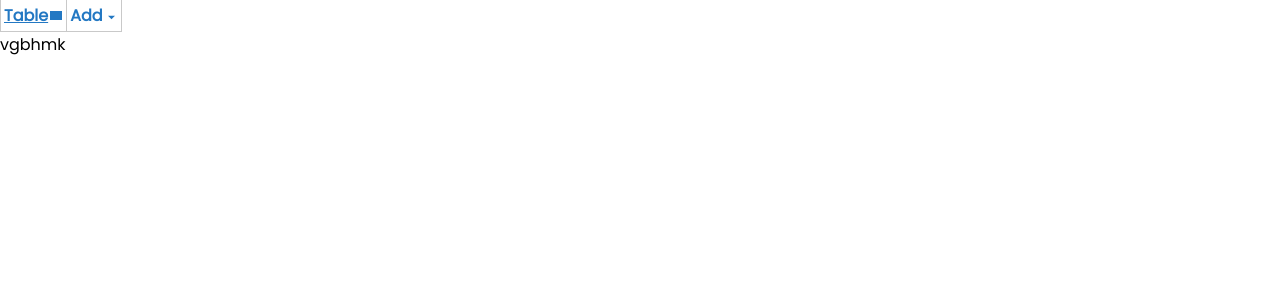
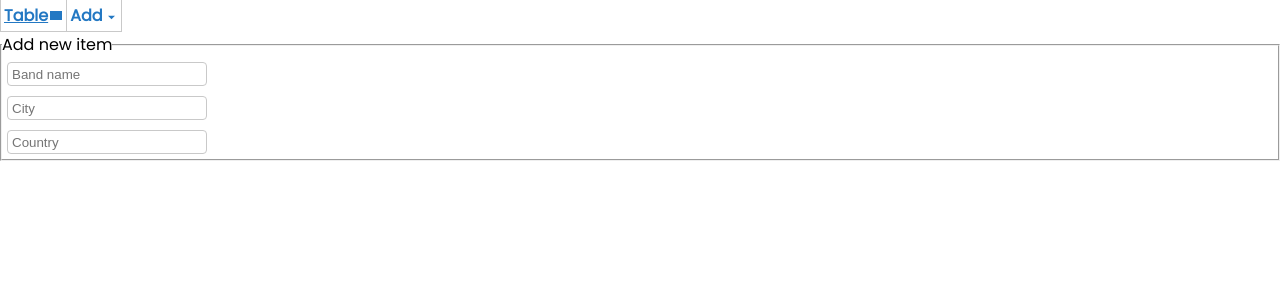
Before and after one commit to YauheniMel/Table, a React (Create React App) app in the folder table/: page /add in a window 1280 px wide. Shown: the top 300 px of the page. Built offline with nearby package versions, Linux system fonts and the light colour scheme; grey boxes are pictures that could not be loaded.

Commit message:
feat: create input text component

```diff
--- /dev/null
+++ b/table/src/components/atoms/InputText/InputText.jsx
@@ -0,0 +1,8 @@
+import './InputText.module.scss';
+
+export default function InputText({title, name}) {
+
+  return (
+    <input type="text" placeholder={title} name={name} />
+  );
+}
--- /dev/null
+++ b/table/src/components/atoms/InputText/InputText.module.scss
@@ -0,0 +1,6 @@
+input {
+  margin: 5px;
+  width: 200px;
+  padding: 0.3em;
+  height: 24px;
+}
--- a/table/src/components/layout/FormPageLayout/FormPageLayout.jsx
+++ b/table/src/components/layout/FormPageLayout/FormPageLayout.jsx
@@ -1,8 +1,33 @@
+import InputText from '../../atoms/InputText/InputText';
+
 export default function FormPageLayout() {
 
+  // need change legend content
   return (
-    <div>
-      vgbhmk
-    </div>
+    <form>
+      <fieldset>
+        <legend>
+          Add new item
+        </legend>
+        <label>
+          <InputText
+            title="Band name"
+            name="band"
+          />
+        </label>
+        <label>
+          <InputText
+            title="City"
+            name="city"
+          />
+        </label>
+        <label>
+          <InputText
+            title="Country"
+            name="country"
+          />
+        </label>
+      </fieldset>
+    </form>
   );
 }
--- a/table/src/components/molecules/Pagination/Pagination.module.scss
+++ b/table/src/components/molecules/Pagination/Pagination.module.scss
@@ -51,7 +51,7 @@ form {
     border: none;
   }
 
-  input {
+  input[type="number"] {
     margin-left: 6px;
     width: 50px;
     height: 22px;
--- a/table/src/store/reducers/reducer.js
+++ b/table/src/store/reducers/reducer.js
@@ -1,6 +1,6 @@
 import { GET_STATE, TOGGLE_CHECKED_LINE, TOGGLE_CHECKED_ALL_LINE, SET_EVALUATION } from './actions.js';
 
-function controlIsAllLineChecked(arr) {
+function controlIsAllLineChecked(arr) { // maybe bad practice
   const countNotCheckedLine = arr.filter(item => !item.isChecked).length;
   return countNotCheckedLine;
 }
```
